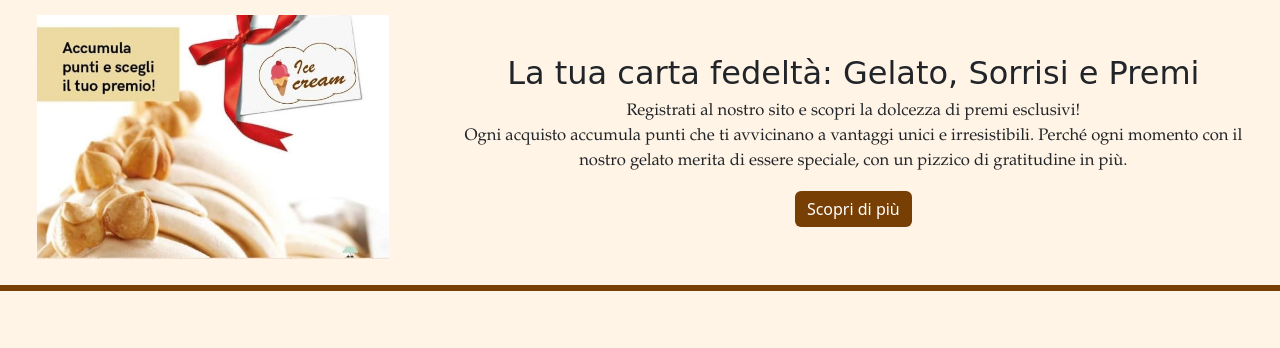
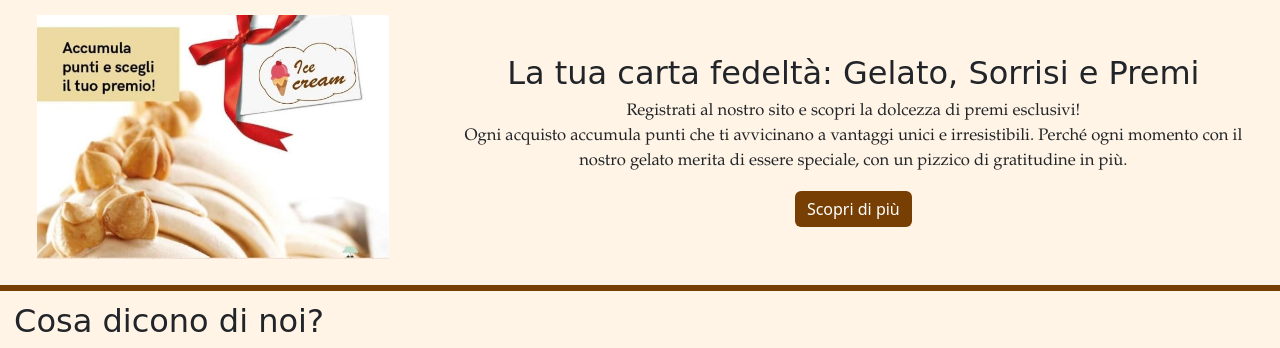
Before and after one commit to BennyBarone/WebProgetto, a PHP site: page / in a window 1280 px wide. Shown: the part 719-1067 px from the top of the page. Before the commit the page ends 1010 px from the top, so only its background shows below. Run offline with PHP 8.4, Linux system fonts and the light colour scheme.

Commit message:
non lo so

```diff
--- a/progetto/css/style.css
+++ b/progetto/css/style.css
@@ -122,9 +122,7 @@ section p{
     padding: 0 1.5%;
     font-family: 'Garamond', serif;
     font-size: 1.3vw;
-
 }
-
 
 .text-brown {
     color: #783f04;
@@ -178,6 +176,7 @@ section div img {
 .grid-layout{
     border-bottom: 0.5vw solid #783f04;
 }
+
 
 /* Media query per schermi più piccoli */
 @media (max-width: 768px) {
--- a/progetto/template/base.php
+++ b/progetto/template/base.php
@@ -74,10 +74,13 @@
                 </p>
                 <button id="scopriTessera" type="button" class="btn btn-primary">Scopri di più</button>
                 </div>
-
             </div>
             </section>
         </div>
+
+        <section>
+            <h2>Cosa dicono di noi?</h2>
+        </section>
         </section>
     </main>
 
```
